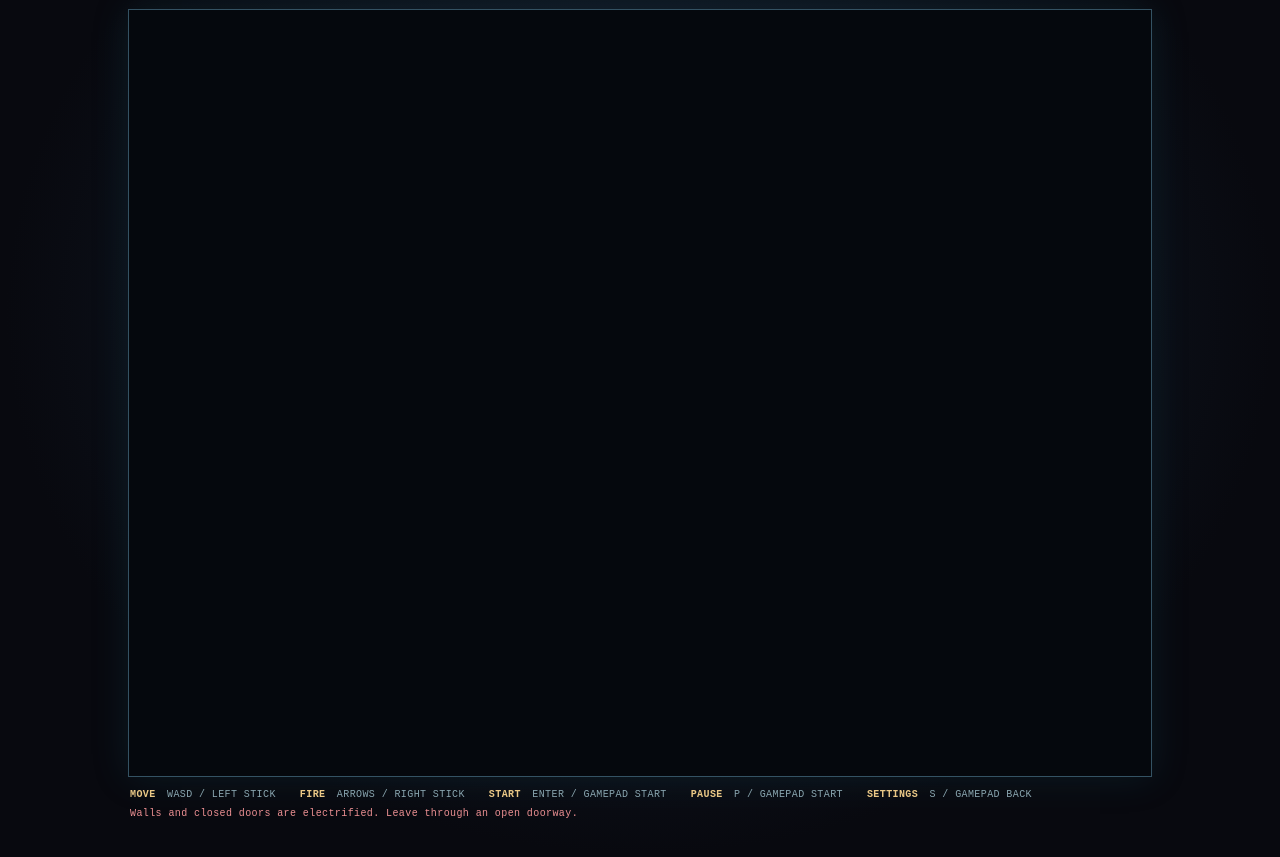
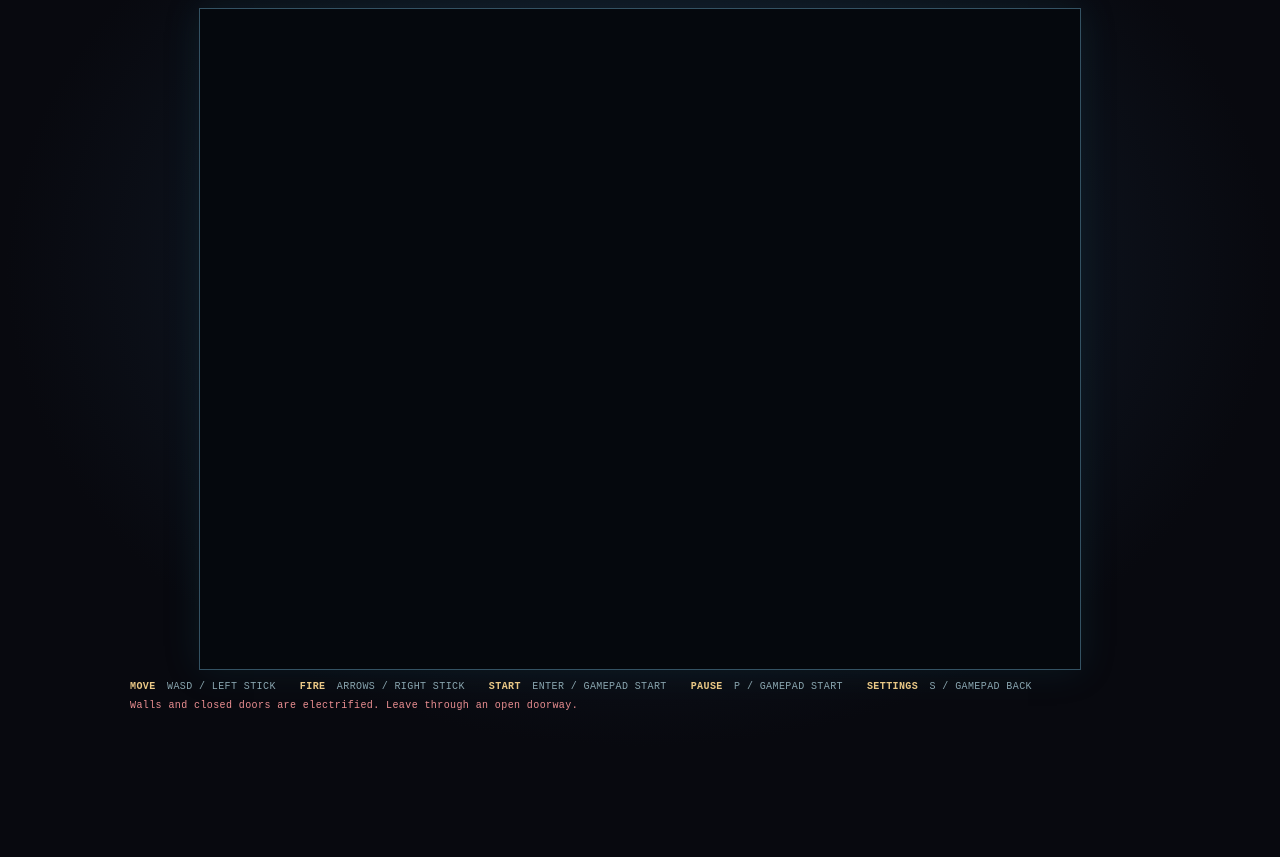
Before and after one commit to badlydrawnrod/one-more-glow, a website with bundled scripts: page apps/very-angry-robots/index.html in a window 1280 px wide. Shown: the part 49-906 px from the top of the page. After the commit the page ends 800 px from the top, so only its background shows below. Built offline with nearby package versions, Linux system fonts and the light colour scheme; what one-more-glow would draw is missing.

Commit message:
Fix sizing on low-res / zoomed screens

```diff
--- a/apps/very-angry-robots/index.html
+++ b/apps/very-angry-robots/index.html
@@ -11,7 +11,9 @@
     <main>
       <header><span>ONE MORE GLOW</span><h1>VERY ANGRY ROBOTS</h1><p>MANY ROOMS. MANY ANGRY ROBOTS.</p></header>
       <section class="game" aria-label="Very Angry Robots game">
-        <canvas id="screen" width="1024" height="768" aria-label="Very Angry Robots. WASD moves, arrow keys fire. Gamepad left stick moves and right stick fires. Enter or gamepad Start begins; P or gamepad Start pauses and resumes. S or gamepad Back opens display settings from the menu or pause screen."></canvas>
+        <div class="game-frame">
+          <canvas id="screen" width="1024" height="768" aria-label="Very Angry Robots. WASD moves, arrow keys fire. Gamepad left stick moves and right stick fires. Enter or gamepad Start begins; P or gamepad Start pauses and resumes. S or gamepad Back opens display settings from the menu or pause screen."></canvas>
+        </div>
       </section>
       <footer><p><strong>MOVE</strong> WASD / LEFT STICK</p><p><strong>FIRE</strong> ARROWS / RIGHT STICK</p><p><strong>START</strong> ENTER / GAMEPAD START</p><p><strong>PAUSE</strong> P / GAMEPAD START</p><p><strong>SETTINGS</strong> S / GAMEPAD BACK</p><p class="hint">Walls and closed doors are electrified. Leave through an open doorway.</p></footer>
     </main>
--- a/apps/very-angry-robots/src/main.ts
+++ b/apps/very-angry-robots/src/main.ts
@@ -606,6 +606,8 @@ function resize(): void {
   screen.height = Math.max(1, Math.round(rect.height * ratio));
 }
 window.addEventListener("resize", resize);
+const canvasResizeObserver = new ResizeObserver(resize);
+canvasResizeObserver.observe(screen);
 resize();
 let lastTime = 0;
 let sceneTime = 0;
--- a/apps/very-angry-robots/src/style.css
+++ b/apps/very-angry-robots/src/style.css
@@ -1,12 +1,21 @@
 :root { color-scheme: dark; font-family: ui-monospace, monospace; background: #08090f; color: #d9f9ff; }
 * { box-sizing: border-box; }
-body { margin: 0; background: radial-gradient(ellipse at 50% 40%, #162334 0, #08090f 70%); min-height: 100vh; }
-main { width: min(100% - 32px, 1024px); margin: auto; padding: 20px 0 28px; }
+body { margin: 0; background: radial-gradient(ellipse at 50% 40%, #162334 0, #08090f 70%); min-height: 100dvh; }
+main {
+  display: grid;
+  grid-template-rows: auto minmax(280px, 1fr) auto;
+  width: min(100% - 32px, 1024px);
+  height: 100dvh;
+  min-height: 100dvh;
+  margin: auto;
+  padding: 20px 0 28px;
+}
 header { display: flex; align-items: baseline; gap: 16px; flex-wrap: wrap; margin-bottom: 12px; }
 header span { color: #64c7d8; font-size: 10px; letter-spacing: .15em; }
 h1 { margin: 0; font-size: clamp(15px, 2.5vw, 23px); letter-spacing: .09em; color: #fff2cf; }
 header p { margin: 0 0 0 auto; color: #a56b69; font-size: 10px; }
-.game { aspect-ratio: 4 / 3; border: 1px solid #345263; background: #05080d; box-shadow: 0 0 35px #1c617132; }
+.game { display: grid; min-height: 0; place-items: center; container-type: size; }
+.game-frame { width: min(100%, 1024px, 133.333cqh); aspect-ratio: 4 / 3; overflow: hidden; outline: 1px solid #345263; background: #05080d; box-shadow: 0 0 35px #1c617132; }
 canvas { display: block; width: 100%; height: 100%; }
 footer { display: flex; flex-wrap: wrap; gap: 8px 24px; padding: 12px 2px; color: #89a5af; font-size: 10px; letter-spacing: .04em; }
 footer p { margin: 0; } strong { color: #eac886; margin-right: 5px; } .hint { flex-basis: 100%; color: #ed9093; }
```
Also changed, not shown: apps/very-angry-robots/docs/specs/gameplay.md (+12 -8 lines).
